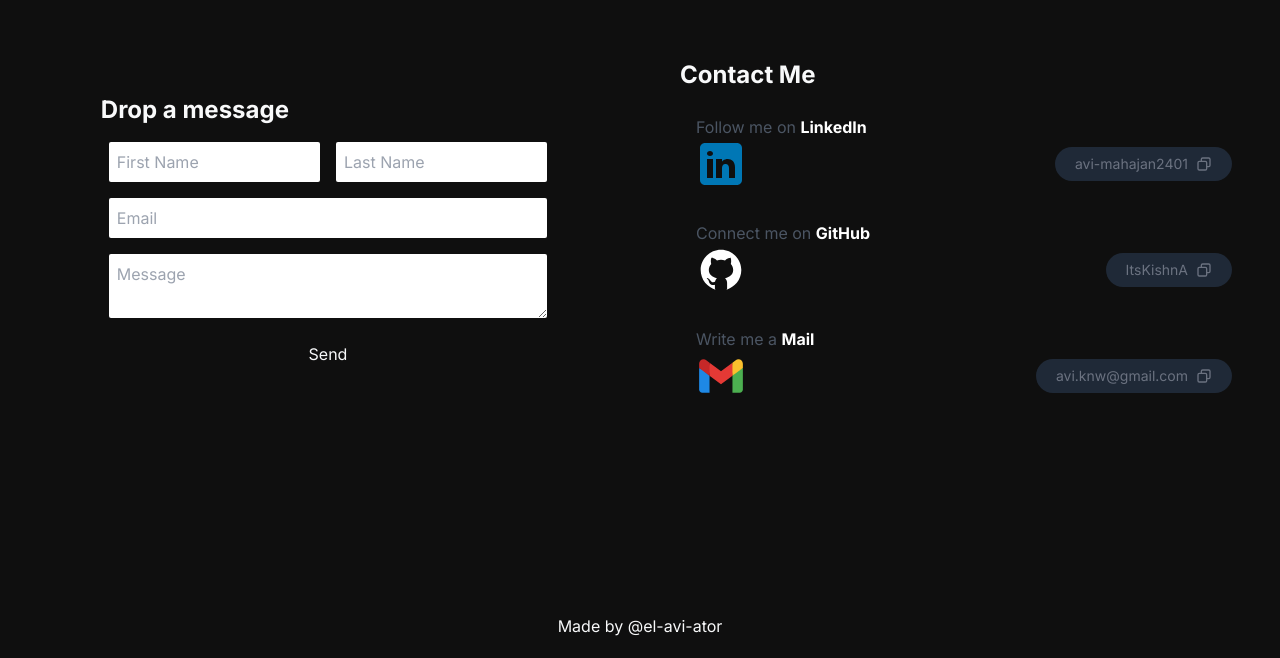
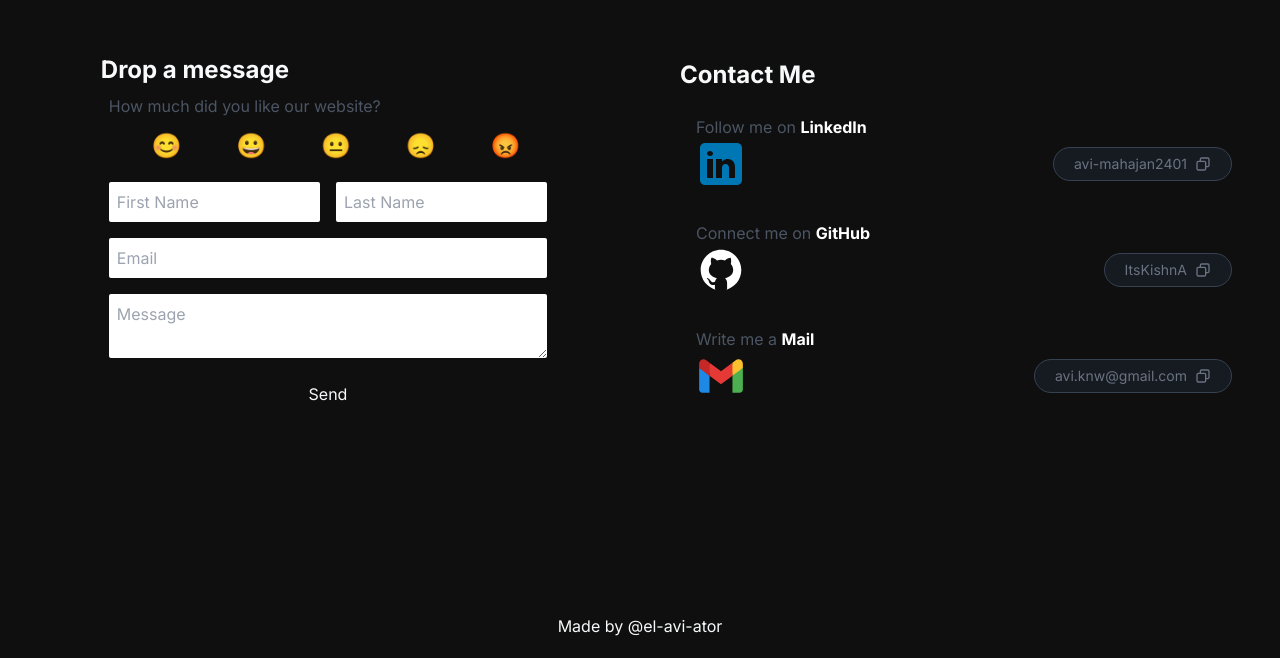
Before and after one commit to ItsKishnA/el-avi-ator.tech, a Next.js app: page / in a window 1280 px wide. Shown: the part 142-800 px from the top of the page. Built offline with nearby package versions, Linux system fonts and the light colour scheme.

Commit message:
Satisfaction Indicator UI added in user form

```diff
--- a/app/layout.js
+++ b/app/layout.js
@@ -6,6 +6,7 @@ const inter = Inter({ subsets: ["latin"] });
 export const metadata = {
   title: "Avi's PortFolio",
   description: "Welcome to my website",
+  // image: "/images/profile.jpg",
 };
 
 export default function RootLayout({ children }) {
--- a/components/Contact.js
+++ b/components/Contact.js
@@ -113,7 +113,7 @@ const ContactMe = () => {
 
           {/* copy to clipboard button */}
           <button
-            className="flex items-center bg-gray-800 px-5 py-1 m-2 rounded-full text-sm text-gray-500"
+            className="flex items-center bg-gray-800 bg-opacity-50 px-5 py-1 m-2 rounded-full text-sm text-gray-500 border border-gray-700"
             onClick={handleClick}
           >
             {toCopy}
@@ -122,7 +122,10 @@ const ContactMe = () => {
                 width="16"
                 height="16"
                 viewBox="0 0 24 24"
-                style={{ fill: "#6b7280", marginLeft: "8px" }}
+                style={{
+                  fill: "#6b7280",
+                  marginLeft: "8px",
+                }}
               >
                 <path d="M12 2a10 10 0 1 0 10 10A10 10 0 0 0 12 2zm-1 15-5-5 1.41-1.41L11 14.17l7.59-7.59L20 8z" />
               </svg>
@@ -134,7 +137,6 @@ const ContactMe = () => {
                 style={{
                   fill: "#6b7280",
                   marginLeft: "8px",
-                  // marginRi: "4px",
                 }}
               >
                 <path d="M7 5a3 3 0 0 1 3-3h9a3 3 0 0 1 3 3v9a3 3 0 0 1-3 3h-2v2a3 3 0 0 1-3 3H5a3 3 0 0 1-3-3v-9a3 3 0 0 1 3-3h2zm2 2h5a3 3 0 0 1 3 3v5h2a1 1 0 0 0 1-1V5a1 1 0 0 0-1-1h-9a1 1 0 0 0-1 1zM5 9a1 1 0 0 0-1 1v9a1 1 0 0 0 1 1h9a1 1 0 0 0 1-1v-9a1 1 0 0 0-1-1z" />
@@ -195,7 +197,87 @@ const MessageMe = () => {
     // <div id="MESSAGE" className="flex flex-col flex-1 p-4">
     <div id="MESSAGE" className="w-[80%] p-4 flex flex-col">
       <h2 className="text-2xl font-bold leading-loose">Drop a message</h2>
+
+      {/* how much did u like our website section... under which user can select one of his choices of satisfaction out of 5...all 5 choices are those happy to sad emojis... */}
+
       <form className="flex flex-col flex-1">
+        <div className="flex flex-col flex-wrap">
+          <h3 className="text-gray-600 text-base px-2">
+            How much did you like our website?
+          </h3>
+          <div className="flex flex-row justify-evenly space-x-4 my-2">
+            <input
+              type="radio"
+              id="happy"
+              name="satisfaction"
+              value="happy"
+              className="peer/happy hidden"
+            />
+            <label
+              htmlFor="happy"
+              className="cursor-pointer p-1 text-2xl peer-checked/happy:bg-white peer-checked/happy:rounded-full peer-checked/happy:border peer-checked/happy:border-black"
+            >
+              😊
+            </label>
+
+            <input
+              type="radio"
+              id="good"
+              name="satisfaction"
+              value="good"
+              className="peer/good hidden"
+            />
+            <label
+              htmlFor="good"
+              className="cursor-pointer p-1 text-2xl peer-checked/good:bg-white peer-checked/good:rounded-full peer-checked/good:border peer-checked/good:border-black"
+            >
+              😀
+            </label>
+
+            <input
+              type="radio"
+              id="neutral"
+              name="satisfaction"
+              value="neutral"
+              className="peer/neutral hidden"
+            />
+            <label
+              htmlFor="neutral"
+              className="cursor-pointer p-1 text-2xl peer-checked/neutral:bg-white peer-checked/neutral:rounded-full peer-checked/neutral:border peer-checked/neutral:border-black"
+            >
+              😐
+            </label>
+
+            <input
+              type="radio"
+              id="sad"
+              name="satisfaction"
+              value="sad"
+              className="peer/sad hidden"
+            />
+            <label
+              htmlFor="sad"
+              className="cursor-pointer p-1 text-2xl peer-checked/sad:bg-white peer-checked/sad:rounded-full peer-checked/sad:border peer-checked/sad:border-black"
+            >
+              😞
+            </label>
+
+            <input
+              type="radio"
+              id="angry"
+              name="satisfaction"
+              value="angry"
+              className="peer/angry hidden"
+            />
+            <label
+              htmlFor="angry"
+              className="cursor-pointer p-1 text-2xl peer-checked/angry:bg-white peer-checked/angry:rounded-full peer-checked/angry:border peer-checked/angry:border-black"
+            >
+              😡
+            </label>
+          </div>
+        </div>
+
         <div className="flex flex-row flex-wrap">
           <input
             type="text"
```
